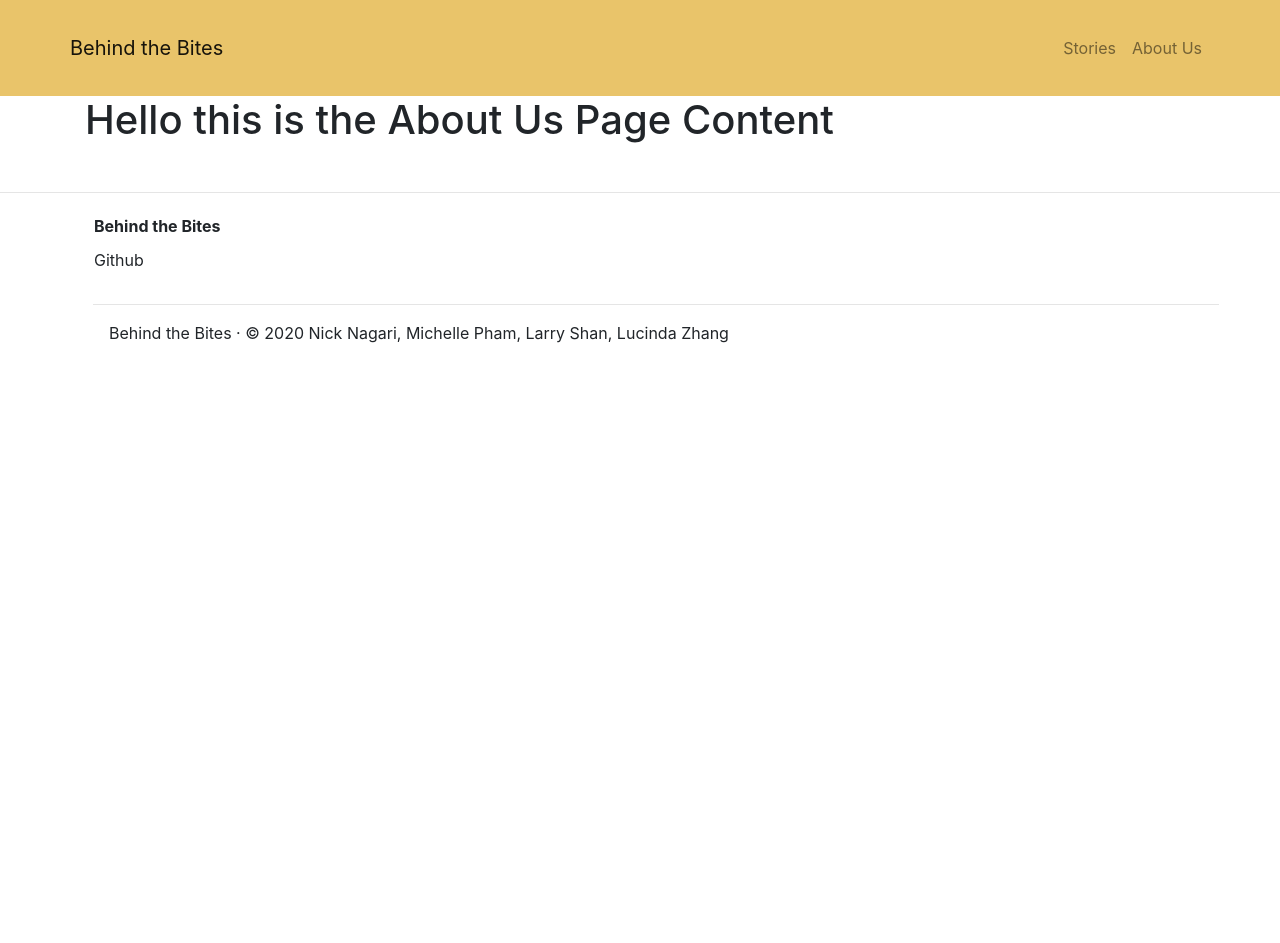
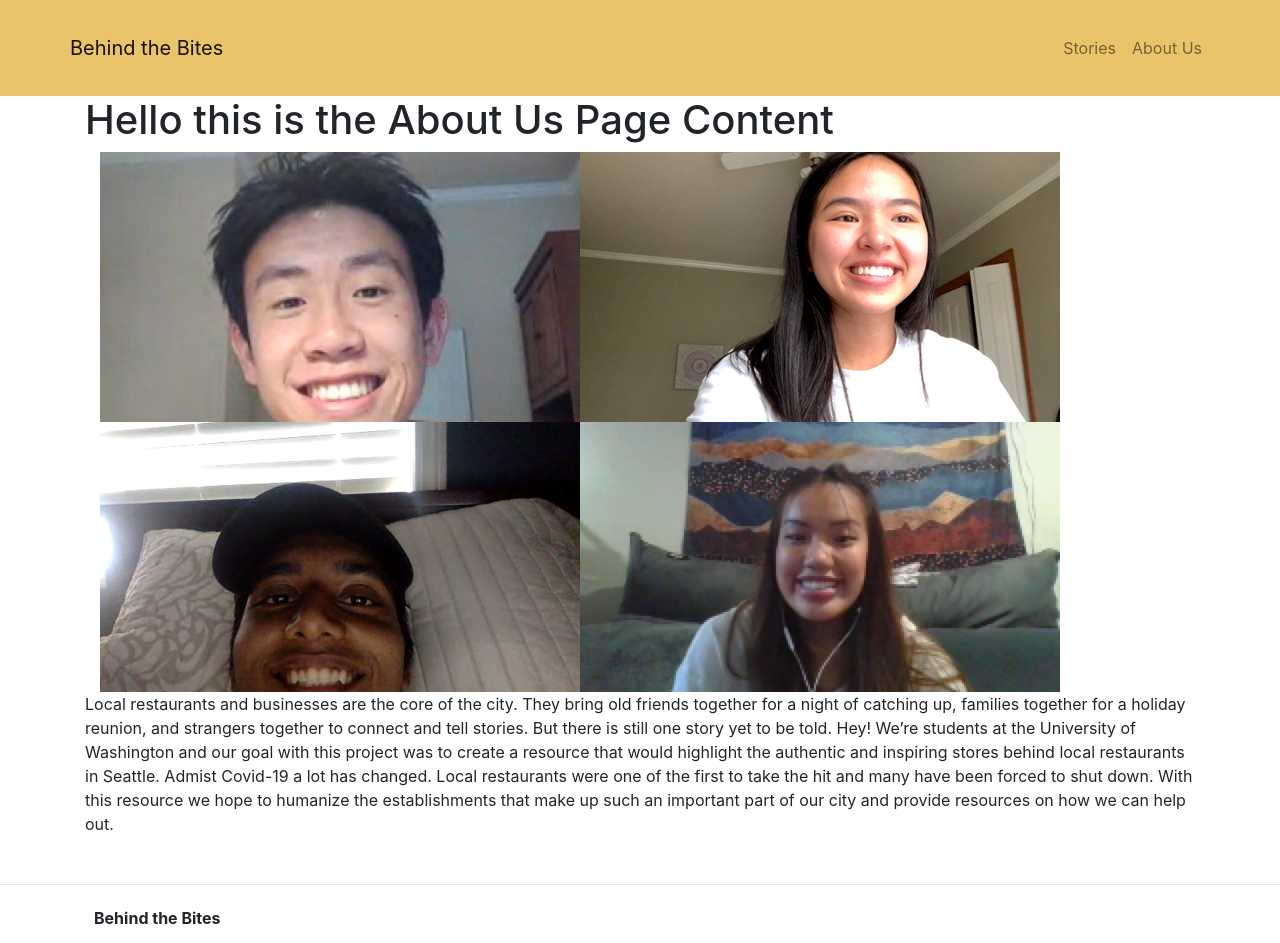
Before and after one commit to mtapham/behindthebites, a React (Create React App) app in the folder behindthebites/: page /aboutus in a window 1280 px wide. Shown: the top 943 px of the page. Before the commit the page ends 800 px from the top, so only its background shows below. Built offline with nearby package versions, Linux system fonts and the light colour scheme.

Commit message:
about page (larold)

```diff
--- a/behindthebites/package.json
+++ b/behindthebites/package.json
@@ -12,7 +12,7 @@
     "react-dom": "^16.13.1",
     "react-mdl": "^2.1.0",
     "react-router-dom": "^5.2.0",
-    "react-scripts": "3.4.1"
+    "react-scripts": "^3.4.1"
   },
   "scripts": {
     "start": "react-scripts start",
--- a/behindthebites/src/AboutUs.js
+++ b/behindthebites/src/AboutUs.js
@@ -1,5 +1,6 @@
 import React, { Component } from 'react'; //import React Component
 import Container from 'react-bootstrap/Container';
+import pic from './group.PNG';
 
 import './App.css';
 
@@ -8,6 +9,26 @@ export class AboutUs extends Component {
         return(
             <Container>
                 <h1>Hello this is the About Us Page Content</h1>
+
+                <div class = "container">
+                    <img src = {pic}
+                     class ="img-rounded"
+                     alt="team picture"/>
+                </div>
+
+                <div align="left" class="multiline">
+                    Local restaurants and businesses are the core of the city. They bring old friends
+                    together for a night of catching up, families together for a holiday reunion, and
+                    strangers together to connect and tell stories. But there is still one story yet to be told.
+
+                    Hey! We’re students at the University of Washington and our goal with this project was
+                    to create a resource that would highlight the authentic and inspiring stores behind local
+                    restaurants in Seattle. Admist Covid-19 a lot has changed. Local restaurants were one
+                    of the first to take the hit and many have been forced to shut down. With this resource
+                    we hope to humanize the establishments that make up such an important part of our
+                    city and provide resources on how we can help out.
+                </div>
+
             </Container>
         );
     }
```
Also changed, not shown: behindthebites/src/group.PNG (added), 1 other file (tests, documents, lock files or other folders).
